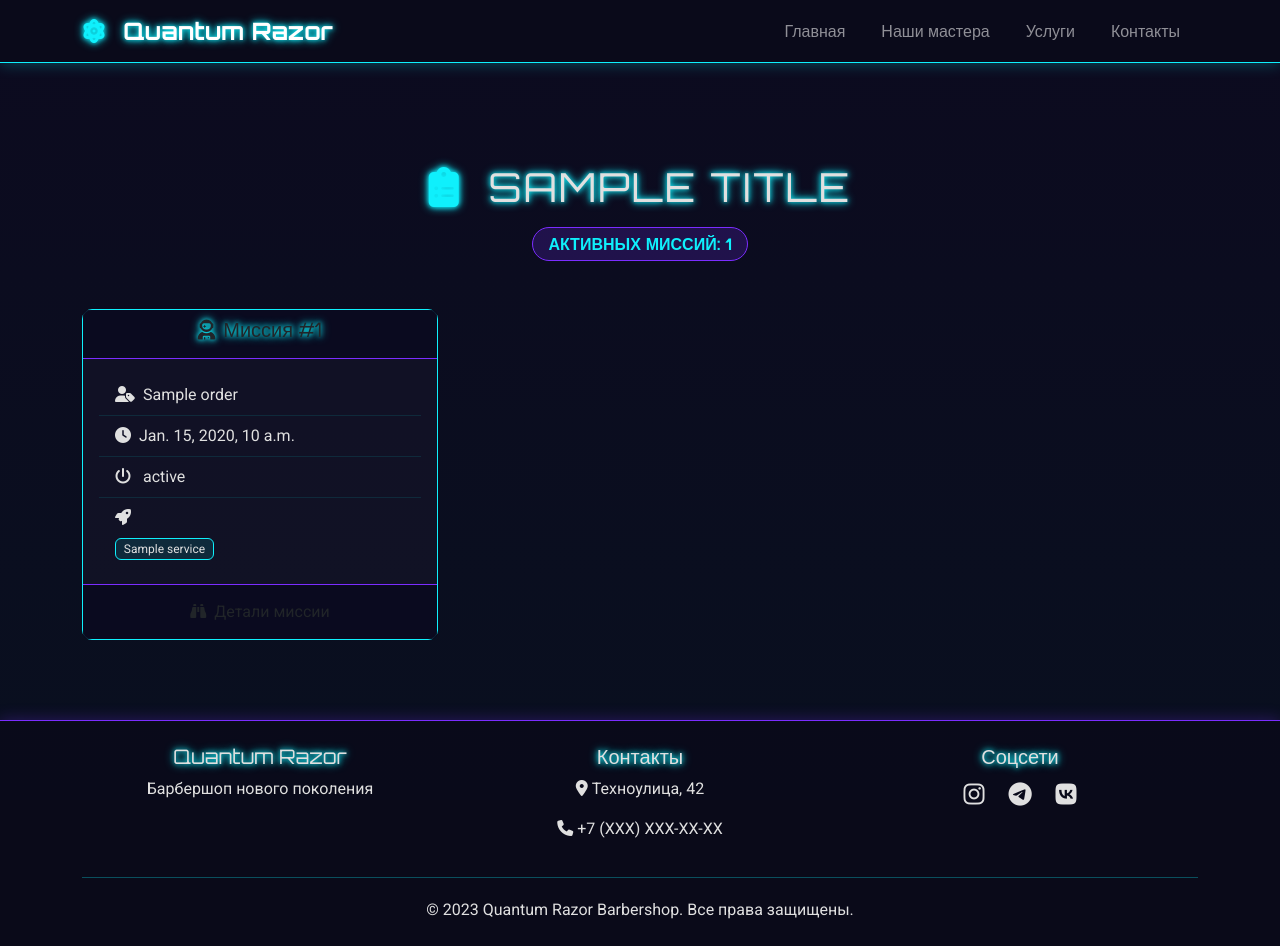
After one commit to KonstantinZenin/Barbershop, a Django app: template core/templates/core/orders_list.html in a window 1280 px wide. The commit adds this page. Run offline with Django 5.2, Linux system fonts and the light colour scheme; the template is opened without the code that fills it: most values are stand-ins (such as "Sample title", 1, 10 or a date in 2020).

Commit message:
hw_37: feat Добавил стили и отображение страницы thanks, orders_list, order_detail

```diff
--- /dev/null
+++ b/core/templates/core/includes/order_card_include.html
@@ -0,0 +1,34 @@
+<div class="card h-100 quantum-order-card">
+    <div class="card-header quantum-card-header">
+        <h5 class="card-title text-center glow-text">
+            <i class="fas fa-user-astronaut me-2"></i>Миссия #{{order.id}}
+        </h5>
+    </div>
+    <div class="card-body">
+        <ul class="list-group list-group-flush quantum-list-group">
+            <li class="list-group-item quantum-list-item">
+                <i class="fas fa-user-tag me-2"></i>{{order.client_name}}
+            </li>
+            <li class="list-group-item quantum-list-item">
+                <i class="fas fa-clock me-2"></i>{{order.date}}
+            </li>
+            <li class="list-group-item quantum-list-item">
+                <i class="fas fa-power-off me-2"></i>
+                <span class="quantum-status-{{order.status|lower}}">{{order.status}}</span>
+            </li>
+            <li class="list-group-item quantum-list-item">
+                <i class="fas fa-rocket me-2"></i>
+                <div class="quantum-services">
+                    {% for service in order.services %}
+                    <span class="badge quantum-service-badge">{{service}}</span>
+                    {% endfor %}
+                </div>
+            </li>
+        </ul>
+    </div>
+    <div class="card-footer quantum-card-footer">
+        <a href="{% url 'order_detail' order.id %}" class="btn btn-quantum w-100">
+            <i class="fas fa-binoculars me-2"></i>Детали миссии
+        </a>
+    </div>
+</div>
--- /dev/null
+++ b/core/templates/core/orders_list.html
@@ -0,0 +1,26 @@
+{% extends "base.html" %}
+{% load static %}
+
+{% block content %}
+<div class="container quantum-orders">
+    <!-- Крутой техно-заголовок -->
+    <div class="text-center mb-5">
+        <h1 class="glow-text quantum-title">
+            <i class="fas fa-clipboard-list quantum-icon"></i>
+            {{ title }}
+        </h1>
+        <div class="quantum-badge">
+            <span class="badge bg-quantum">АКТИВНЫХ МИССИЙ: {{orders|length}}</span>
+        </div>
+    </div>
+
+    <!-- Три колонки заказов -->
+    <div class="row row-cols-1 row-cols-md-3 g-4">
+        {% for order in orders %}
+        <div class="col">
+            {% include "core/includes/order_card_include.html" %}
+        </div>
+        {% endfor %}
+    </div>
+</div>
+{% endblock %}
--- a/static/CSS/quantum_style.css
+++ b/static/CSS/quantum_style.css
@@ -138,3 +138,133 @@ h1, h2, h3, h4, h5, h6 {
         font-size: 1.2rem;
     }
 }
+
+/* Стили для страницы благодарности */
+.quantum-thanks {
+    padding: 80px 0;
+    min-height: 70vh;
+}
+
+.quantum-icon-success {
+    position: relative;
+    font-size: 5rem;
+    color: var(--quantum-primary);
+    width: 120px;
+    height: 120px;
+    margin: 0 auto;
+}
+
+.quantum-check {
+    position: absolute;
+    top: 50%;
+    left: 50%;
+    transform: translate(-50%, -50%);
+    font-size: 3rem;
+    color: var(--quantum-light);
+}
+
+.quantum-message-box {
+    background: rgba(20, 20, 40, 0.7);
+    border: 1px solid var(--quantum-primary);
+    border-radius: 8px;
+    box-shadow: 0 0 30px rgba(0, 255, 255, 0.2);
+}
+
+.quantum-note {
+    color: var(--quantum-primary);
+    opacity: 0.7;
+}
+
+.text-quantum {
+    color: var(--quantum-primary);
+    font-family: 'Orbitron', sans-serif;
+}
+
+/* Стили для страницы заказов */
+.quantum-orders {
+    padding: 2rem 0;
+}
+
+.quantum-title {
+    font-family: 'Orbitron', sans-serif;
+    text-transform: uppercase;
+    letter-spacing: 2px;
+    margin-bottom: 1rem;
+}
+
+.quantum-icon {
+    color: var(--quantum-primary);
+    margin-right: 15px;
+}
+
+.quantum-badge .badge {
+    background: rgba(123, 45, 255, 0.2);
+    color: var(--quantum-primary);
+    border: 1px solid var(--quantum-secondary);
+    font-family: 'Orbitron', sans-serif;
+    font-size: 1rem;
+    padding: 8px 15px;
+    border-radius: 20px;
+}
+
+/* Стили карточек заказов */
+.quantum-order-card {
+    background: rgba(20, 20, 40, 0.7);
+    border: 1px solid var(--quantum-primary);
+    border-radius: 10px;
+    transition: all 0.3s;
+    height: 100%;
+}
+
+.quantum-order-card:hover {
+    transform: translateY(-5px);
+    box-shadow: 0 10px 20px rgba(0, 255, 255, 0.2);
+}
+
+.quantum-card-header {
+    background: rgba(10, 10, 30, 0.9);
+    border-bottom: 1px solid var(--quantum-secondary);
+}
+
+.quantum-list-group {
+    background: transparent;
+}
+
+.quantum-list-item {
+    background: transparent;
+    color: var(--quantum-light);
+    border-color: rgba(0, 255, 255, 0.1);
+}
+
+.quantum-services {
+    display: flex;
+    flex-wrap: wrap;
+    gap: 5px;
+    margin-top: 8px;
+}
+
+.quantum-service-badge {
+    background: rgba(0, 255, 255, 0.1);
+    color: var(--quantum-light);
+    font-weight: normal;
+    border: 1px solid var(--quantum-primary);
+}
+
+/* Статусы */
+.quantum-status-new {
+    color: var(--quantum-primary);
+}
+.quantum-status-in_progress {
+    color: #7b2dff;
+}
+.quantum-status-completed {
+    color: #0ff0fc;
+}
+.quantum-status-cancelled {
+    color: #ff2d7b;
+}
+
+.quantum-card-footer {
+    background: rgba(10, 10, 30, 0.9);
+    border-top: 1px solid var(--quantum-secondary);
+}
```
Also changed, not shown: core/views.py (+6 -4 lines).
